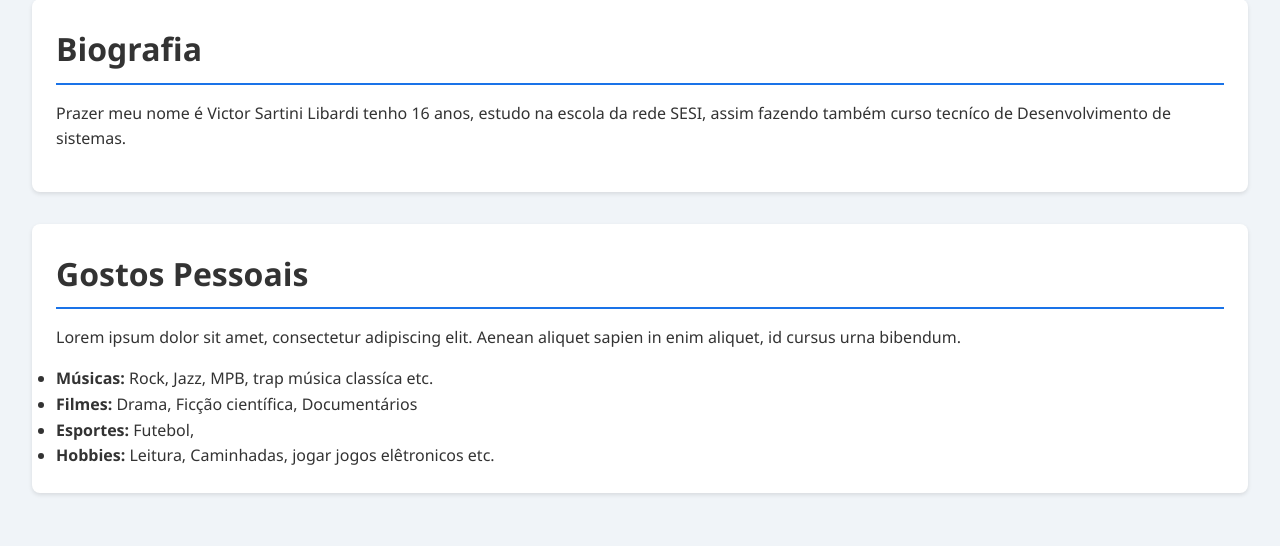
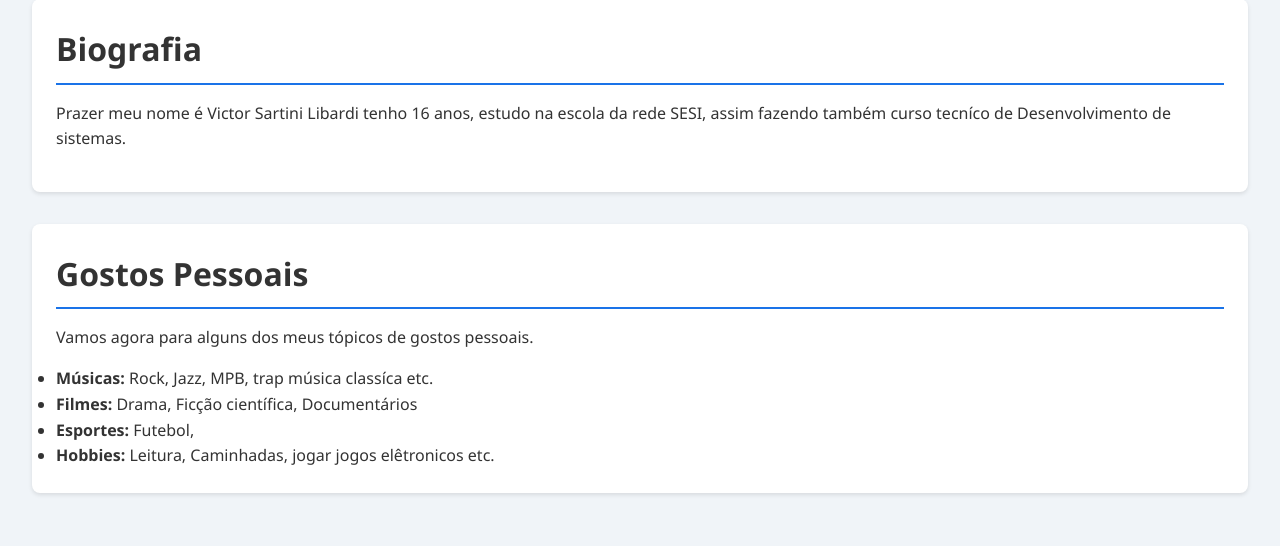
Before and after one commit to AlunoDev2/Personal-page2, a Flask app: page / in a window 1280 px wide. Shown: the part 273-819 px from the top of the page. Run offline with Flask 3, Linux system fonts and the light colour scheme.

Commit message:
Primeira versão do site

```diff
--- a/templates/index.html
+++ b/templates/index.html
@@ -122,7 +122,7 @@
         </section>
         <section id="gostos">
             <h2>Gostos Pessoais</h2>
-            <p>Lorem ipsum dolor sit amet, consectetur adipiscing elit. Aenean aliquet sapien in enim aliquet, id cursus urna bibendum.</p>
+            <p>Vamos agora para alguns dos meus tópicos de gostos pessoais.</p>
             <ul>
                 <li><strong>Músicas:</strong> Rock, Jazz, MPB, trap música classíca etc.</li>
                 <li><strong>Filmes:</strong> Drama, Ficção científica, Documentários</li>
```
